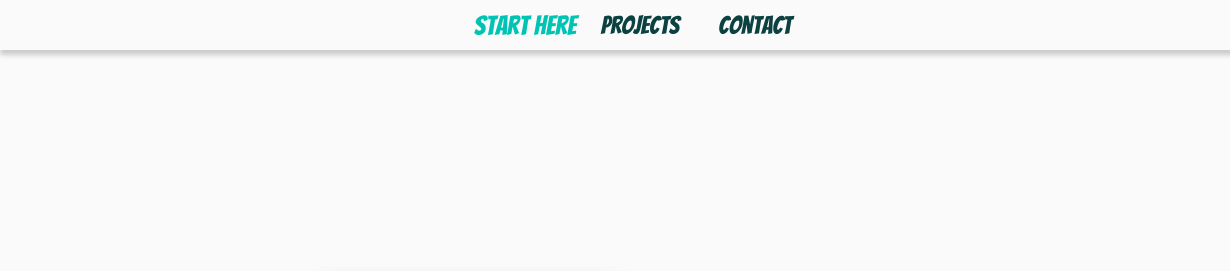
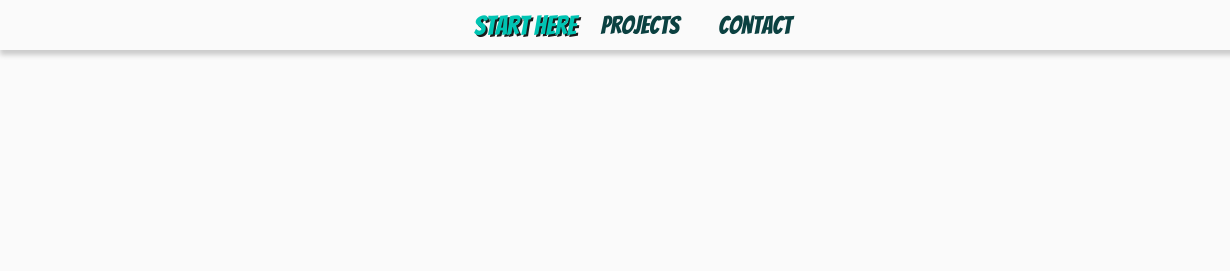
Before and after one commit to MorrisMalone/Presentation-WebSite, a plain HTML site: page index.html in a window 1280 px wide. In both pictures the pointer is over the link "Start Here". Shown: the top 271 px of the page, 0-1230 px from the left. Drawn offline with Linux system fonts and the light colour scheme; a script that the page names is missing; a web font is replaced by a local one.

Commit message:
add text-shadow on hover for nav

```diff
--- a/main.css
+++ b/main.css
@@ -67,6 +67,7 @@ a:link, a:visited {
 
 #navigation-bar a:hover {
     color: #00c4b3;
+    text-shadow: 2px 2px 0 rgba(0,0,0,0.9);
     font-size: 27px;
 }
 
```
